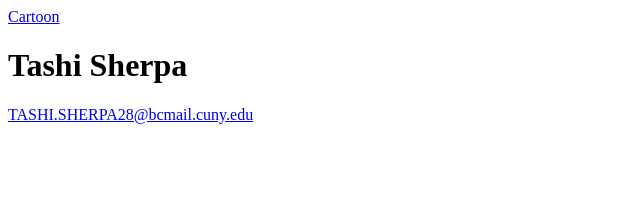
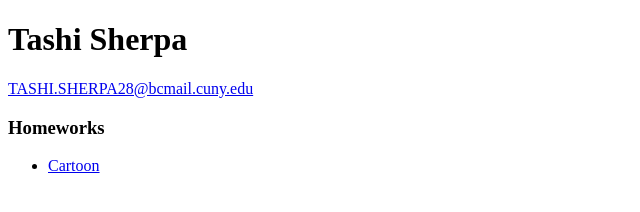
Before and after one commit to tashisherpa/CISC.3610, a plain HTML site: page index.html in a window 1280 px wide. Shown: the whole page, without its empty margins (0-640 px from the left). Drawn offline with Linux system fonts and the light colour scheme.

Commit message:
Added list view

```diff
--- a/index.html
+++ b/index.html
@@ -7,9 +7,14 @@
   <link rel="stylesheet" type="text/css" href="style.css">
 </head>
 <body>
-       <a href="./cartoon.html">Cartoon</a>
        <h1>Tashi Sherpa</h1>
        <a href="mailto:TASHI.SHERPA28@bcmail.cuny.edu">TASHI.SHERPA28@bcmail.cuny.edu</a>
+       <h3>Homeworks</h3>
+       <ul>
+        <li>
+            <a href="./cartoon.html">Cartoon</a>
+        </li>
+       </ul>
   <script src="script.js"></script>
 </body>
 </html>
```
